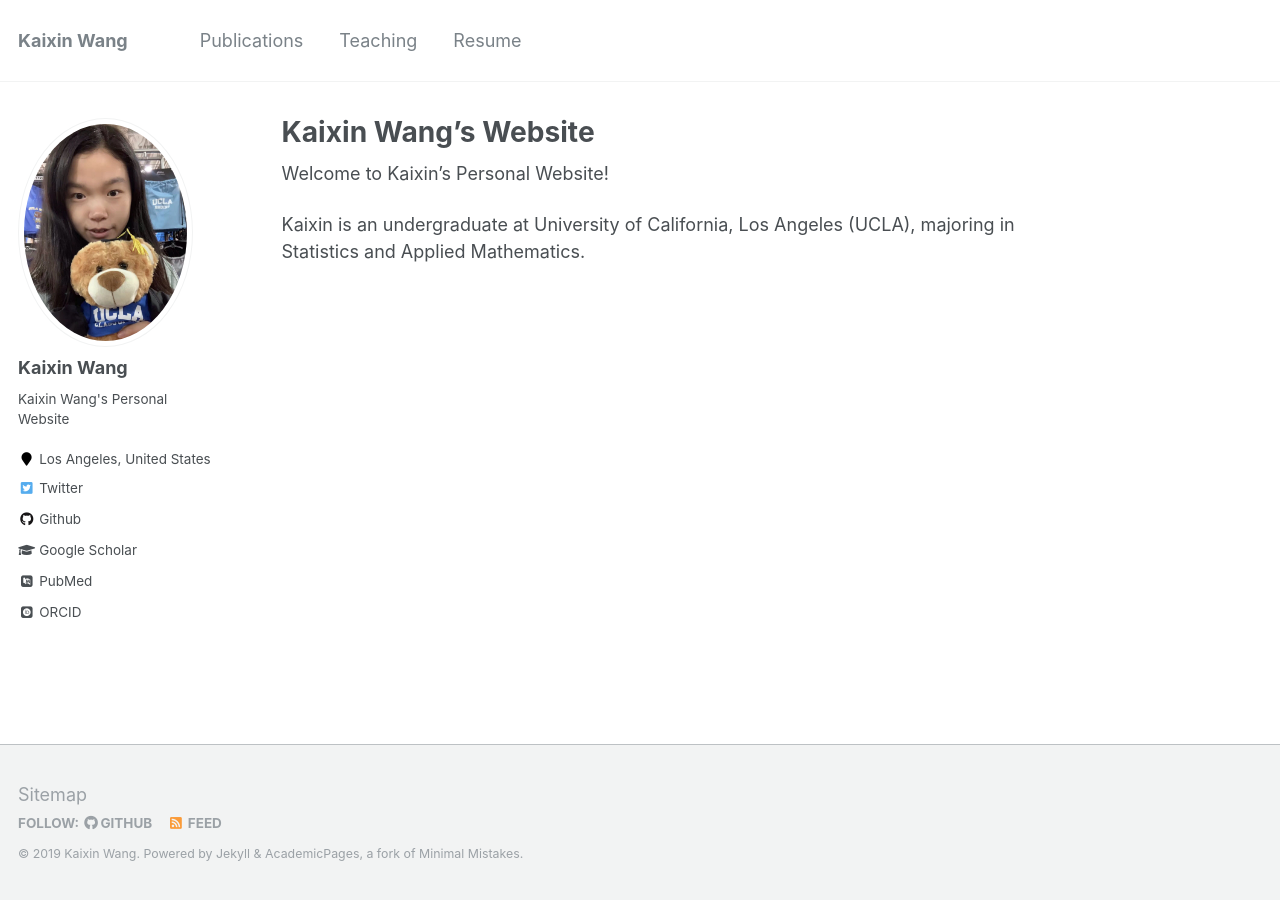
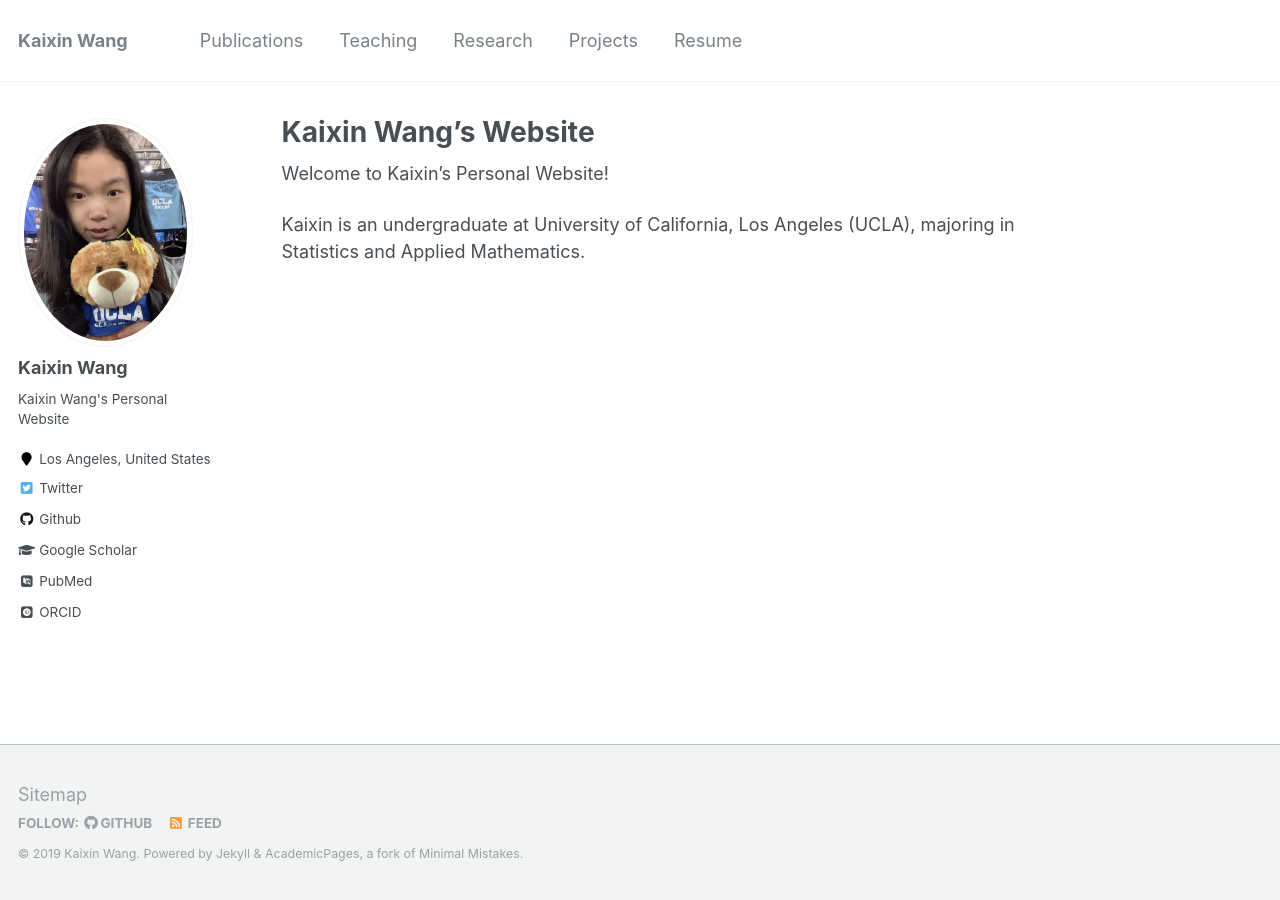
Before and after one commit to kaixin-wang/kaixin-wang.github.io, a Jekyll site: the page built from _pages/about.md, in a window 1280 px wide. Built offline with Jekyll 4.4.1, drawn with Linux system fonts in a browser that asks for light colours; some web fonts are replaced.

Commit message:
Update navigation.yml

```diff
--- a/_data/navigation.yml
+++ b/_data/navigation.yml
@@ -6,5 +6,11 @@
   - title: "Teaching"
     url: /teaching/
 
+  - title: "Research"
+    url: /research/
+
+  - title: "Projects"
+    url: /projects/
+
   - title: "Resume"
     url: /resume/
```
